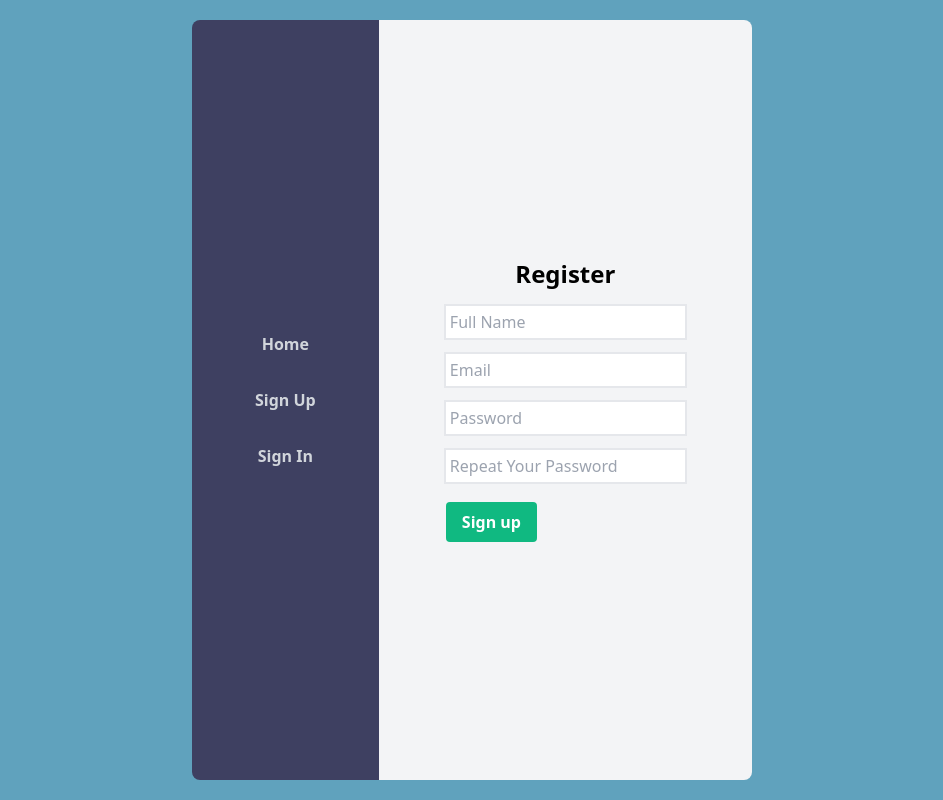
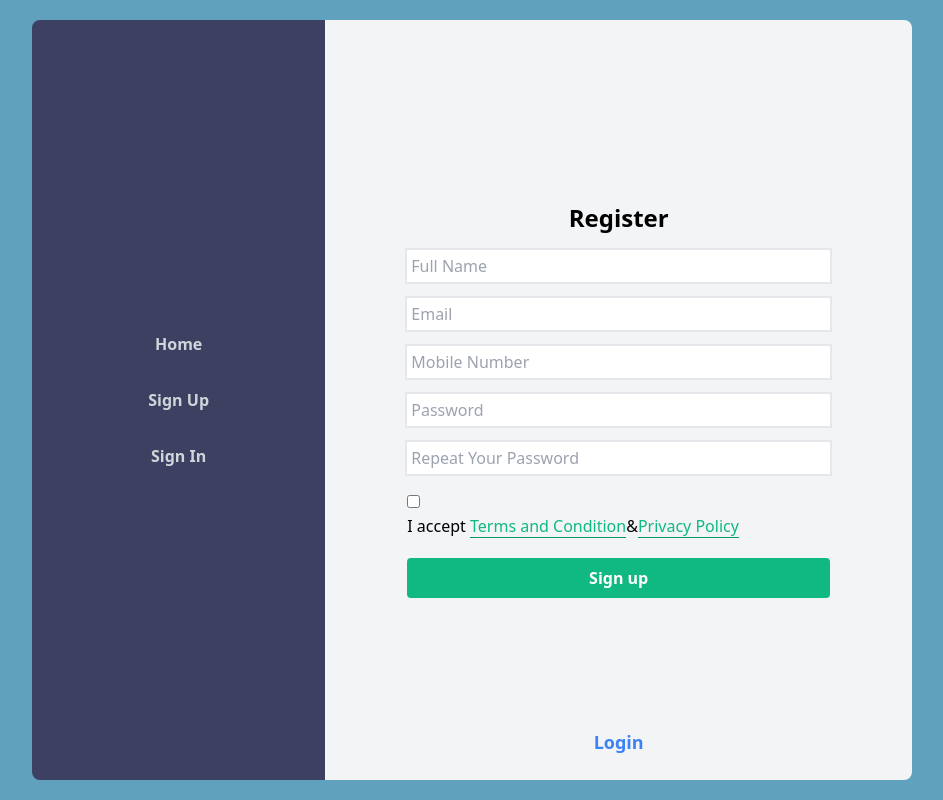
Before and after one commit to ametthapa/Login-Registration-formik, a React (Create React App) app: page /signup in a window 1280 px wide. Shown: the whole page, without its empty margins (168-1111 px from the left). Built offline with nearby package versions, Linux system fonts and the light colour scheme.

Commit message:
finalizing

```diff
--- a/src/App.js
+++ b/src/App.js
@@ -7,7 +7,7 @@ import { BrowserRouter as Router, Route, Switch } from "react-router-dom";
 
 function App() {
   return (
-    <div className="grid grid-cols-3 px-10 py-5 h-screen md:w-2/4 m-auto">
+    <div className="grid grid-cols-3 px-10 py-5 h-screen lg:w-3/4 m-auto">
       <Router>
         <MenuBar className="col-span-1" />
         <div className="col-span-2 rounded-r-lg bg-gray-100 p-5">
--- a/src/components/Login.jsx
+++ b/src/components/Login.jsx
@@ -1,6 +1,7 @@
 import { Formik, Form } from "formik";
 import TextField from "./TextFeld";
 import * as Yup from "yup";
+import { Link } from "react-router-dom";
 
 const Login = () => {
   const validate = Yup.object({
@@ -12,13 +13,14 @@ const Login = () => {
       initialValues={{
         email: "",
         password: "",
+        remember: "",
       }}
       validationSchema={validate}
       onSubmit={(values) => {
         console.log(values);
       }}
     >
-      <div className="h-full flex flex-col justify-center items-center">
+      <div className="h-full flex flex-col justify-center items-center relative">
         <div className="text-left font-bold text-2xl">Account Login</div>
         <Form>
           <TextField
@@ -33,13 +35,23 @@ const Login = () => {
             type="password"
             placeholder="Password"
           />
+          <TextField
+            className="mt-8 mr-3"
+            name="remember"
+            type="checkbox"
+            value="1"
+          />
+          <label>Remember me</label>
           <button
             type="submit"
-            className="bg-blue-500 hover:bg-blue-600 text-white font-semibold mt-5 py-2 px-4 rounded"
+            className="bg-blue-500 hover:bg-blue-600 text-white font-semibold mt-5 py-2 px-4 rounded w-full"
           >
             Sign in
           </button>
         </Form>
+        <button className="text-green-500 hover:text-green-600 font-semibold text-lg transform hover:scale-125 transition duration-200 ease-in rounded absolute bottom-0">
+          <Link to="/signun">Register</Link>
+        </button>
       </div>
     </Formik>
   );
--- a/src/components/Register.jsx
+++ b/src/components/Register.jsx
@@ -1,7 +1,7 @@
 import { Formik, Form } from "formik";
 import TextField from "./TextFeld";
-import RadioButton from "./RadioButton";
 import * as Yup from "yup";
+import { Link } from "react-router-dom";
 
 const Register = () => {
   const validate = Yup.object({
@@ -14,6 +14,9 @@ const Register = () => {
       [Yup.ref("password"), null],
       "Password must match"
     ),
+    number: Yup.string()
+      .min(10, "Must of 10 digits")
+      .max(10, "Must be 10 digits"),
   });
   return (
     <Formik
@@ -22,14 +25,15 @@ const Register = () => {
         email: "",
         password: "",
         confirmPassword: "",
-        gender: "",
+        number: "",
+        agree: "",
       }}
       validationSchema={validate}
       onSubmit={(values) => {
         console.log(values);
       }}
     >
-      <div className="h-full flex flex-col justify-center items-center">
+      <div className="h-full flex flex-col justify-center items-center relative">
         <div className="text-left font-bold text-2xl">Register</div>
         <Form>
           <TextField
@@ -44,10 +48,12 @@ const Register = () => {
             type="email"
             placeholder="Email"
           />
-          {/* <RadioButton label="Gender" name="gender" type="radio" value="Male" />
-
-          <RadioButton name="gender" type="radio" value="female" /> */}
-
+          <TextField
+            label="Mobile Number"
+            name="number"
+            type="number"
+            placeholder="Mobile Number"
+          />
           <TextField
             label="Password"
             name="password"
@@ -60,13 +66,27 @@ const Register = () => {
             type="password"
             placeholder="Repeat Your Password"
           />
+          <TextField className="" name="agree" type="checkbox" value="1" />
+          <label className="inline-block">
+            I accept{" "}
+            <span className="text-green-500 border-b border-green-600 cursor-pointer">
+              Terms and Condition
+            </span>
+            &
+            <span className="text-green-500 cursor-pointer border-b border-green-600">
+              Privacy Policy
+            </span>
+          </label>
           <button
             type="submit"
-            className="bg-green-500 hover:bg-green-600 text-white font-semibold mt-5 py-2 px-4 rounded"
+            className="bg-green-500 hover:bg-green-600 text-white font-semibold mt-5 py-2 px-4 rounded w-full"
           >
             Sign up
           </button>
         </Form>
+        <button className="text-blue-500 hover:text-blue-600 font-semibold text-lg transform hover:scale-125 transition duration-200 ease-in rounded absolute bottom-1">
+          <Link to="/signin">Login</Link>
+        </button>
       </div>
     </Formik>
   );
```
